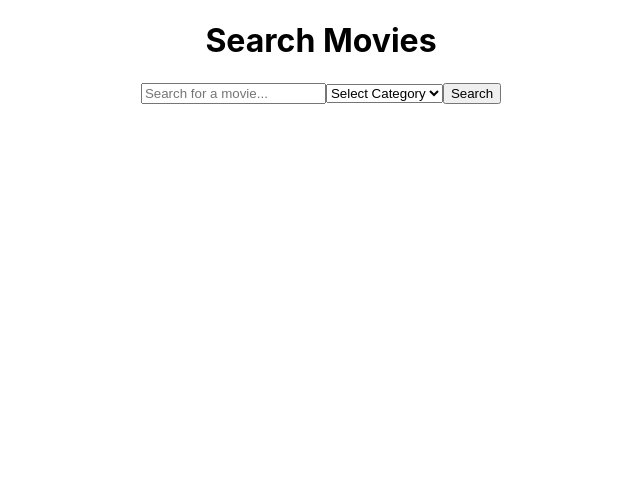
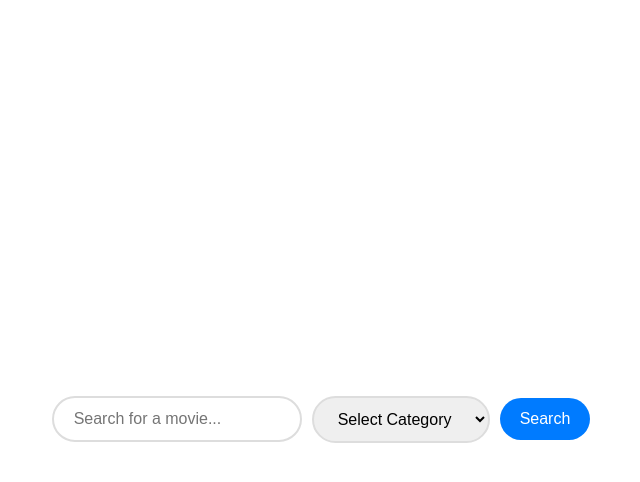
Before and after one commit to Movie-dbs-Databaes/Movie-database, a React (Create React App) app in the folder movie-database/: page / in a window 1280 px wide. Shown: the top 482 px of the page, without its empty margins (319-959 px from the left). Built offline with nearby package versions, Linux system fonts and the light colour scheme.

Commit message:
App css code added

```diff
--- a/movie-database/src/App.css
+++ b/movie-database/src/App.css
@@ -1,38 +1,144 @@
+/* App.css */
+
+/* General layout */
 .App {
-  text-align: center;
-}
-
-.App-logo {
-  height: 40vmin;
-  pointer-events: none;
-}
-
-@media (prefers-reduced-motion: no-preference) {
-  .App-logo {
-    animation: App-logo-spin infinite 20s linear;
-  }
-}
-
-.App-header {
-  background-color: #282c34;
-  min-height: 100vh;
   display: flex;
   flex-direction: column;
   align-items: center;
   justify-content: center;
-  font-size: calc(10px + 2vmin);
-  color: white;
+  min-height: 100vh;
+  font-family: 'Arial', sans-serif;
+  margin: 0;
+  position: relative; /* Ensure other content stays above the video */
 }
 
-.App-link {
-  color: #61dafb;
+/* Video background */
+.video-background {
+  position: absolute;
+  top: 0;
+  left: 0;
+  width: 100%;
+  height: 100%;
+  z-index: -1; /* Place the video behind all other elements */
+  overflow: hidden;
 }
 
-@keyframes App-logo-spin {
-  from {
-    transform: rotate(0deg);
+.background-video {
+  object-fit: cover; /* Make the video cover the entire container */
+  width: 100%;
+  height: 100%;
+}
+
+/* Search bar and other content */
+.search-container {
+  text-align: center;
+  margin-bottom: 40px;
+  z-index: 1; /* Ensure content appears above the video */
+}
+
+h1 {
+  color: #fff;
+  font-size: 2rem;
+  margin-bottom: 20px;
+}
+
+.search-bar {
+  display: flex;
+  justify-content: center;
+  align-items: center;
+  gap: 10px;
+  flex-wrap: wrap;
+  margin-top: 10px;
+}
+
+input[type="search"] {
+  padding: 12px 20px;
+  font-size: 16px;
+  border-radius: 30px;
+  border: 2px solid #ddd;
+  outline: none;
+  width: 250px;
+  transition: all 0.3s ease;
+  box-sizing: border-box;
+}
+
+select.category-dropdown {
+  padding: 12px 20px;
+  font-size: 16px;
+  border-radius: 30px;
+  border: 2px solid #ddd;
+  outline: none;
+  cursor: pointer;
+  transition: all 0.3s ease;
+}
+
+.search-button {
+  padding: 12px 20px;
+  font-size: 16px;
+  background-color: #007bff;
+  color: white;
+  border: none;
+  border-radius: 30px;
+  cursor: pointer;
+  transition: background-color 0.3s ease;
+}
+
+.search-button:hover {
+  background-color: #0056b3;
+}
+
+.movie-list {
+  display: grid;
+  grid-template-columns: repeat(auto-fill, minmax(200px, 1fr));
+  gap: 20px;
+  padding: 20px;
+  max-width: 1200px;
+  margin: 0 auto;
+}
+
+.movie-card {
+  background-color: white;
+  padding: 15px;
+  border-radius: 10px;
+  box-shadow: 0 4px 6px rgba(0, 0, 0, 0.1);
+  text-align: center;
+}
+
+.movie-card img {
+  width: 100%;
+  height: 300px;
+  object-fit: cover;
+  border-radius: 10px;
+}
+
+.movie-card h3 {
+  font-size: 1.2rem;
+  color: #333;
+  margin-top: 10px;
+}
+
+.movie-card p {
+  color: #666;
+}
+
+.movie-list p {
+  text-align: center;
+  color: #fff;
+  font-size: 1.2rem;
+  padding: 20px;
+}
+
+@media (max-width: 768px) {
+  .search-bar {
+    flex-direction: column;
   }
-  to {
-    transform: rotate(360deg);
+
+  input[type="search"] {
+    width: 100%;
+    margin-bottom: 10px;
+  }
+
+  .search-button {
+    width: 100%;
   }
 }
```
